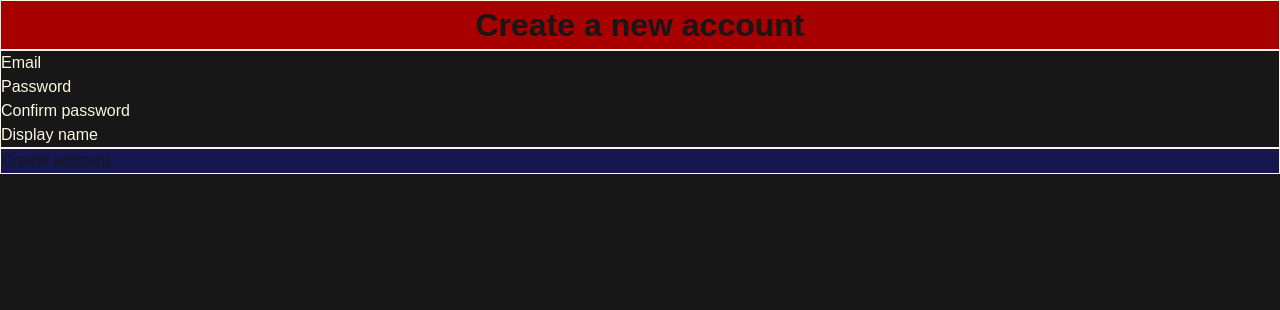
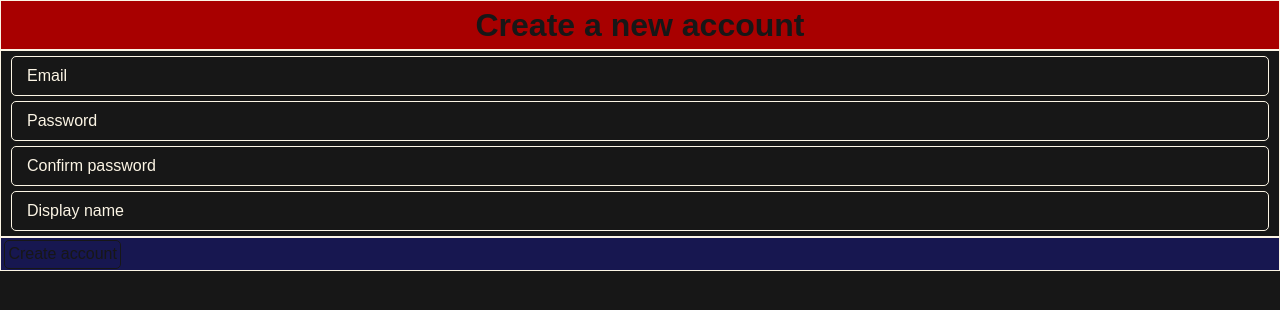
Before and after one commit to Kartagia/arm5spelldesigner-next, a Next.js app: page /signup in a window 1280 px wide. Shown: the top 310 px of the page. Built offline with nearby package versions, Linux system fonts and the light colour scheme; a web font is replaced by a local one.

Commit message:
chore: global css and guidelines
- global guideline slaods the style guidelines.
	modified:   src/app/globals.css
	modified:   src/styles/guidelines.css
    - the style definition based declarations

```diff
--- a/src/app/globals.css
+++ b/src/app/globals.css
@@ -7,3 +7,27 @@ body {
   color: var(--foreground);
   font-family: Arial, Helvetica, sans-serif;
 }
+
+
+.Main {
+  display: flex;
+  flex-direction: row;
+  align-items: stretch;
+}
+
+
+.LeftView {
+  display: inline-flex;
+  flex-direction: column;
+  align-items: stretch;
+  width: 20%;
+  height: 300px;
+}
+
+.MainView {
+  display: inline-flex;
+  flex-direction: column;
+  align-items: stretch;
+  width: 80%;
+  height: 300px;
+}
--- a/src/styles/guidelines.css
+++ b/src/styles/guidelines.css
@@ -1,8 +1,10 @@
 :root {
     --foreground: #171717;
+    --disabled: #505050;
     --primary: #a80000;
     --secondary: #171750;
     --parchment: #fcf5e5;
+    --error: red;
   }
 
   @media (prefers-color-scheme: light) {
@@ -17,6 +19,8 @@
   @theme inline {
     --primaryText: var(--parchment);
     --secondaryText: var(--parchment);
+    --primary-disabled: var(--disabled);
+    --secondary-disabled: var(--disabled);
     --background: var(--parchment);
     --color-background: var(--background);
     --color-foreground: var(--secondary);
@@ -53,24 +57,113 @@
     text-align: center;
   }
 
-  .header, .main, .footer {
-    border: 1px solid var(--foreground);
+  .flex {
+    display: flex;
+  }
+
+  .flex.column {
+    flex-direction: column;
+    overflow-y: scroll;
+    overflow-x: hide;
+    align-items: stretch;
+    height: 100%;
+  }
+
+  .flex.row {
+    flex-direction: row;
+    align-items: stretch;
+    overflow-x: scroll;
+    overflow-y: hide;
+    align-items: stretch;
     width: 100%;
   }
 
+  .header, .main, .footer {
+    border: 1px solid var(--foreground);
+  }
+
   .main {
+    flex: 1 1 auto;
     color: var(--foreground);
     background-color: var(--parchment);
   }
 
   .header {
+    flex: 0 1 initial;
     background-color: var(--primary);
     color: var(--parchment);
+  }
+
+
+
+  .footer {
+    flex: 0 1 initial;
+    background-color: var(--secondary);
+    color: var(--parchment);
+  }
+
+  .flex.column > .header, .flex.column > .footer {
     width: 100%;
   }
 
-  .footer {
-    background-color: var(--secondary);
-    color: var(--parchment);
+
+  .flex.row > .header, .flex.row > .footer {
+    height: 100%;
+  }
+
+  .disabled, :disabled {
+    color: var(--disabled);
+  }
+
+  .disabled.primary, .primary:disabled {
+    color: var(--primary-disabled)
+  }
+
+  .disabled.secondary, .secondary:disabled {
+    color: var(--secondary-disabled)
+  }
+
+  .error {
+    color: var(--error);
+  }
+
+  div.form-field {
+    display: flex;
+    flex-direction: row;
+    flex-wrap: nowrap;
+    margin: 5px 10px;
+    padding: 2px 10px;
+    border: 1px solid;
+    border-radius: 5px;
+  }
+
+  .form-field .error {
+    display: flex;
+    flex-direction: column;
+    flex-wrap: nowrap;
+    margin: 5px 10px;
+    padding: 2px 10px;
+    border: 0px solid;
+    border-radius: 5px;
+  }
+
+  div.form-field > label, div.form-field > input {
     width: 100%;
+    padding: 5px;
+    border-radius: 5px;
   }
+
+  label, .label {
+    padding-right: 0.2em;
+  }
+
+  input, .input {
+    padding-left: 0.2em;
+  }
+
+  button, .button {
+    border-width: 1px;
+    border-radius: 5px;
+    padding: 0.1em 0.2em;
+    margin: 0.1em 0.2em;
+  }
```
